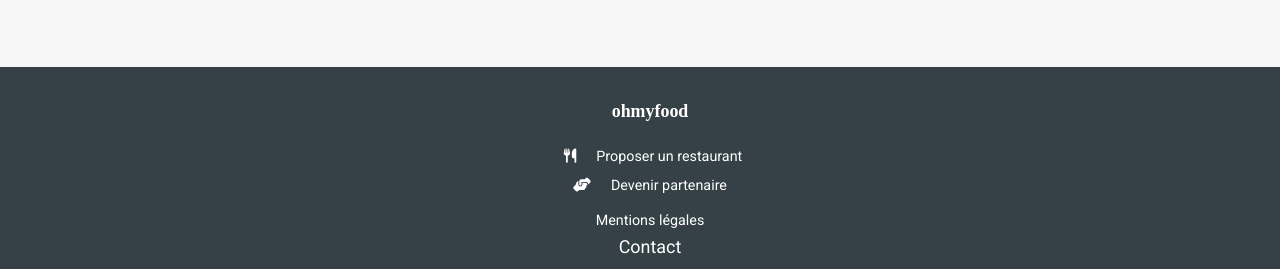
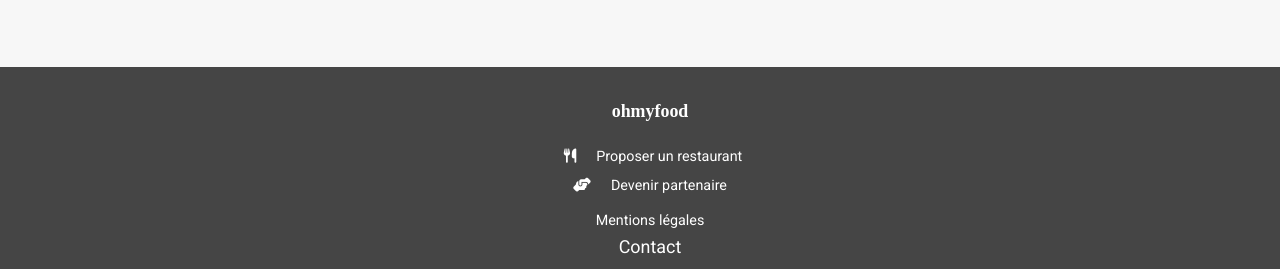
Before and after one commit to Steveuh00/BrunSteven_3_28092021, a plain HTML site: page Accueil/index.html in a window 1280 px wide. Shown: the part 1527-1796 px from the top of the page. Drawn offline with Linux system fonts and the light colour scheme; a web font is replaced by a local one.

Commit message:
background footer

```diff
--- a/Accueil/Menu/style.css
+++ b/Accueil/Menu/style.css
@@ -208,7 +208,7 @@ input:hover{
 }
 
 .footer-container{
-	background-color: #353535;;
+	background: rgba(23, 23, 23, 0.8);
 	line-height: 0.8rem;
 	padding-top: 10px;
 	padding-bottom: 15px;
--- a/Accueil/style.css
+++ b/Accueil/style.css
@@ -195,7 +195,6 @@ input:hover{
 	top: 1rem;
 	background-color: #99e2d0;
     color: #1b6150;
-
 	padding-right: 10px;
     padding-left: 10px;
 
@@ -234,7 +233,7 @@ position: absolute;
 /*Coeur*/
 
 .footer-container{
-	background-color: #354146;
+	background: rgba(23, 23, 23, 0.8);
 	line-height: 0.8rem;
 	padding-top: 15px;
 	padding-bottom: 15px;
```
